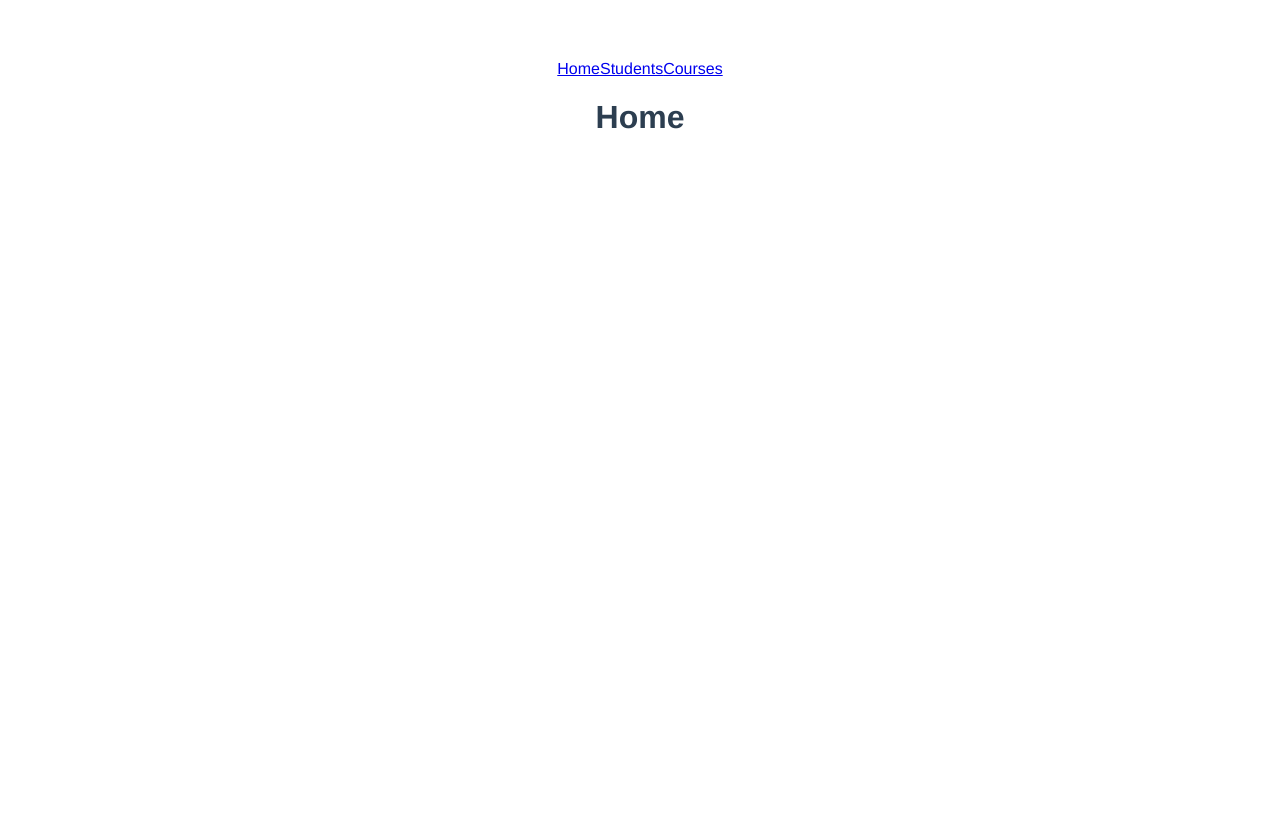
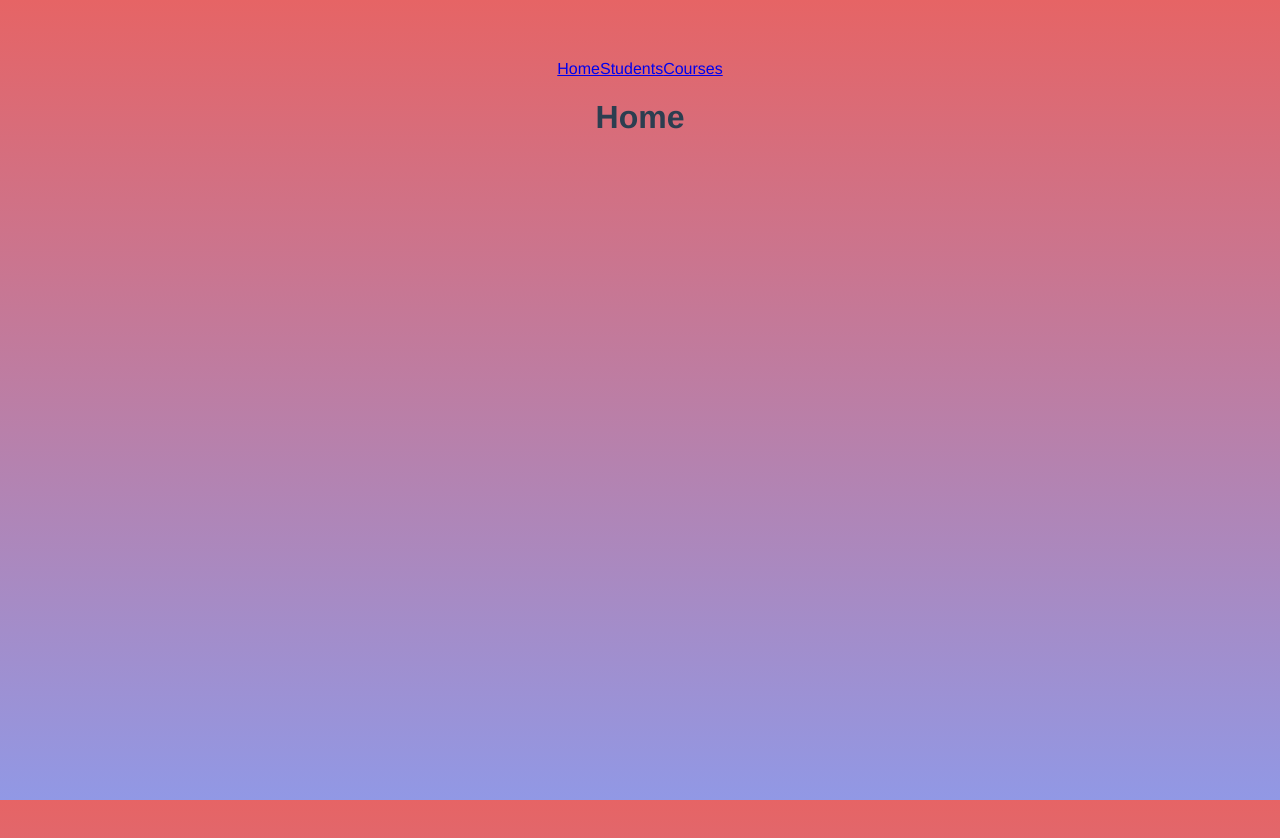
Before and after one commit to AdamMontemurro/ClownClassCenter, a Vue app in the folder client/clown-client/: page / in a window 1280 px wide. Shown: the top 838 px of the page. Before the commit the page ends 800 px from the top, so only its background shows below. Built offline with nearby package versions, Linux system fonts and the light colour scheme.

Commit message:
created css file and added gradient

```diff
--- a/client/clown-client/src/main.js
+++ b/client/clown-client/src/main.js
@@ -1,5 +1,6 @@
 import { createApp } from 'vue'
 import App from './App.vue'
 import router from './router'
+import '../style.css'
 
 createApp(App).use(router).mount('#app')
--- a/client/clown-client/src/pages/StudentsList.vue
+++ b/client/clown-client/src/pages/StudentsList.vue
@@ -7,8 +7,21 @@
 </template>
 
 <script>
+import axios from 'axios'
+
 export default {
-  name: 'StudentsList'
+  name: 'StudentsList',
+  data: ()=>  ({
+    students: []
+  }),
+  methods: {
+    async getStudents() {
+      const res = await axios.get(
+        `http://localhost3001/students`
+      )
+      this.students = res.data
+    }
+  }
 }
 </script>
 
--- /dev/null
+++ b/client/clown-client/style.css
@@ -0,0 +1,8 @@
+body {
+  background: linear-gradient(#e66465, #9198e5);
+  height: 100%
+}
+
+html {
+  height: 100%;
+}
```
